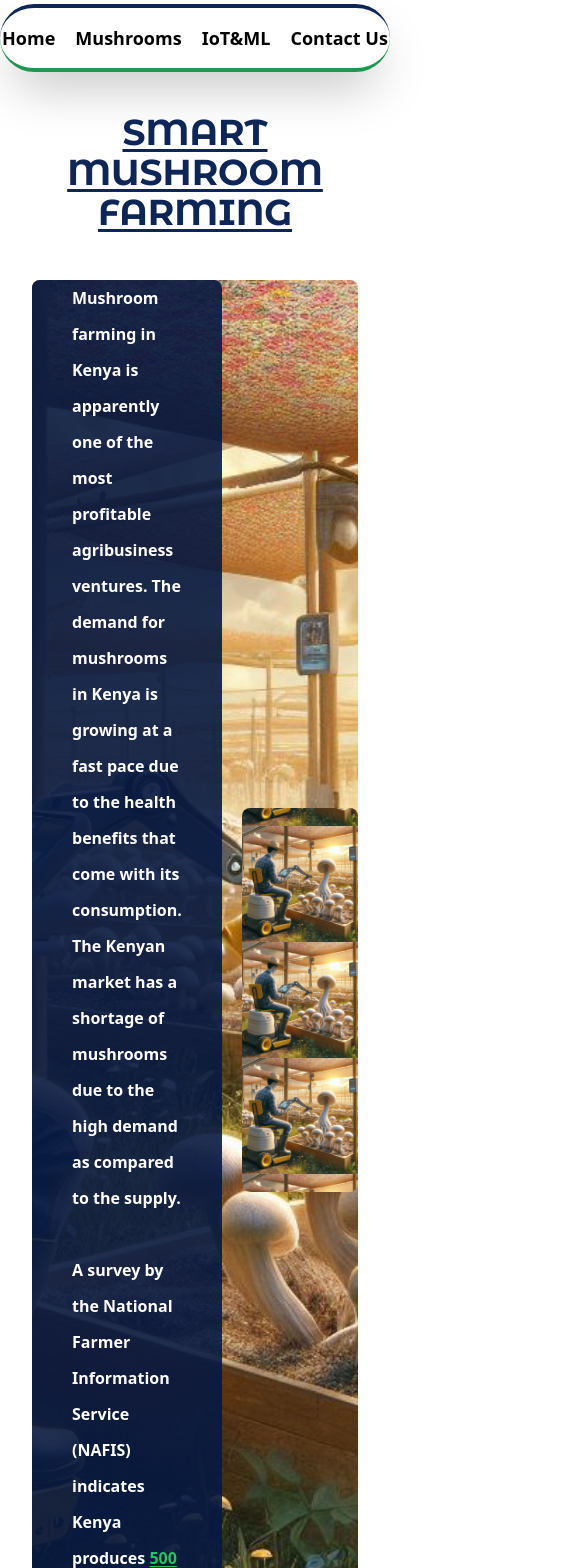
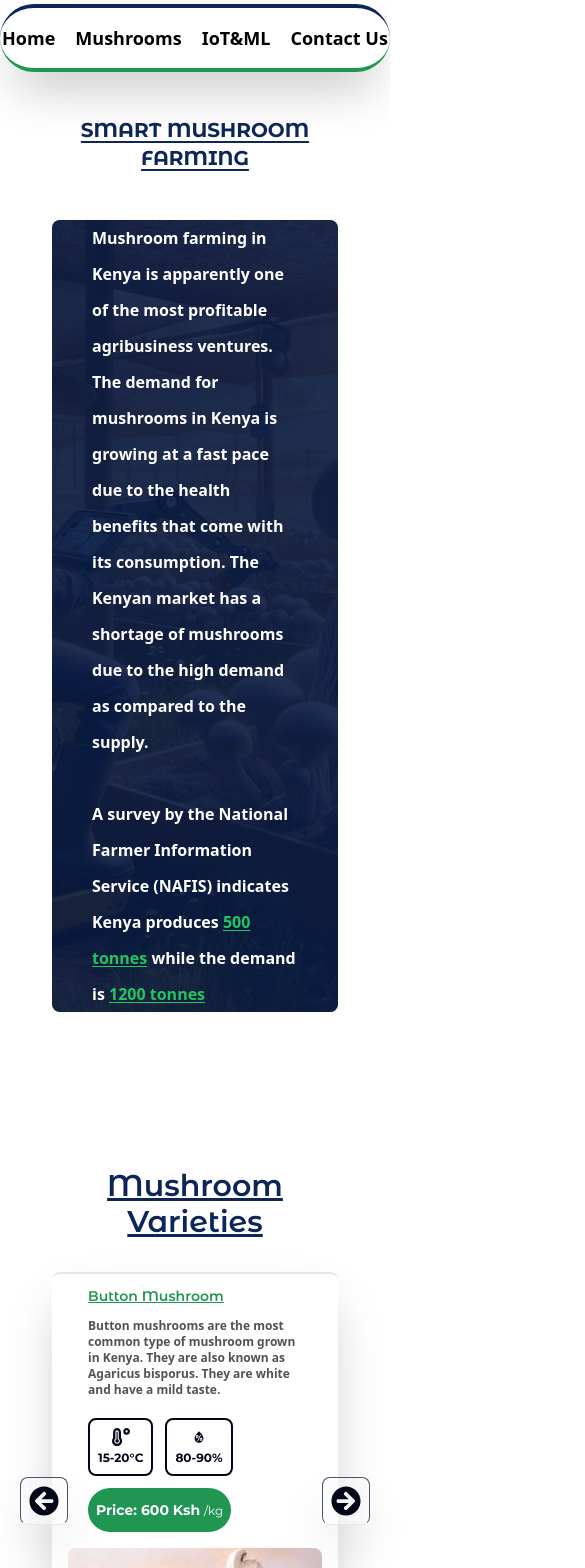
Before and after one commit to KINYENJE/JHUB-Smart-Mushroom-Farming, a React (Create React App) app: page / in a window 390 px wide. Shown: the top 1568 px of the page, 585 px wide, since content can reach past the window. Built offline with nearby package versions, Linux system fonts and the light colour scheme.

Commit message:
mobile responsive update

```diff
--- a/src/App.js
+++ b/src/App.js
@@ -16,19 +16,19 @@ function App() {
   ,[])
 
   return (
-    <>
+    <div className='flex flex-col justify-center items-center overflow-x-hidden '>
     <Navbar />
 
-    <Routes>
-      <Route path="/" element={<Hero />} />
-      <Route path="*" element={<Navigate to="/" />} />
-    </Routes>
+    <div className='flex justify-center items-center max-sm:px-5'>
+      <Routes>
+        <Route path="/" element={<Hero />} />
+        <Route path="*" element={<Navigate to="/" />} />
+      </Routes>
+    </div>
 
     <Footer />
 
-
-
-    </>
+    </div>
 
   );
 }
--- a/src/components/ContactCard.jsx
+++ b/src/components/ContactCard.jsx
@@ -1,7 +1,7 @@
 import React from 'react'
 // import { ContactDetails } from '../constants'
 
-const ContactCard = ({profilePic, name, role, linkedInUrl}) => {
+const ContactCard = ({profilePic, name, role, linkedin}) => {
   return (
     <div className='flex flex-col items-center justify-between gap-4 py-4  p-8'>
       {/** profile image */}
@@ -17,7 +17,7 @@ const ContactCard = ({profilePic, name, role, linkedInUrl}) => {
 
       {/** linkedin url */}
       <div>
-        <a href={linkedInUrl} className='text-success font-bold montserrat cursor-pointer'>View Profile</a>
+        <a href={linkedin} target='_blank' rel='noreferrer'  className='text-success font-bold montserrat cursor-pointer'>View Profile</a>
       </div>
 
     </div>
--- a/src/components/ContactUs.jsx
+++ b/src/components/ContactUs.jsx
@@ -5,7 +5,7 @@ import { ContactDetails } from '../constants'
 
 const ContactUs = () => {
   return (
-    <div className='flex items-center justify-between '>
+    <div className='flex max-sm:flex-col items-center justify-between '>
 
       {ContactDetails.map((contact, index) => (
         <ContactCard key={index} {...contact} />
--- a/src/components/Footer.jsx
+++ b/src/components/Footer.jsx
@@ -7,11 +7,11 @@ import { FaLink } from "react-icons/fa";
 
 const Footer = () => {
   return (
-    <div className='w-full h-96 bg-black py-12 flex items-center justify-between relative text-white'>
+    <div className='w-full h-96 max-sm:px-3 bg-black py-12 flex items-center justify-between relative text-white'>
 
       <div className='w-44 h-44 bg-white rounded-full mx-5 absolute -top-[88px] left-0 border  border-t-black border-x-black bg-no-repeat bg-contain bg-center' style={{backgroundImage: `url(${farmerLogo})` }} ></div>
 
-      <div className='w-1/3 flex items-center justify-center '>
+      <div className='w-1/3 flex items-center justify-center  max-sm:text-xs'>
         <ul className='flex flex-col mt-10 gap-4  '>
           {navLinks.map((link, index) => (
             <li key={index}>
@@ -22,7 +22,7 @@ const Footer = () => {
       </div>
 
 
-      <div className='text-center w-1/3 text-sm '>
+      <div className='text-center w-full text-sm max-sm:text-[8px] absolute bottom-0  '>
         <p className='text-secondary_blue'>© {new Date().getFullYear()} MushroomGuardians.com. All rights reserved.</p>
         <a href="/privacy-policy" className='text-white'>Privacy Policy</a>
         <span> | </span>
@@ -31,8 +31,8 @@ const Footer = () => {
 
 
 
-      <div className='w-1/3 flex flex-col gap-8 items-center justify-center'>
-        <h1 className=' text-blue-600 text-left text-xl'>Connect with us at:</h1>
+      <div className='w-1/3 flex flex-col gap-8 items-center justify-center max-sm:text-xs'>
+        <h1 className=' text-blue-600 text-left sm:text-xl'>Connect with us at:</h1>
 
         <div className='flex flex-col gap-4 items-center justify-center'>
         <a href="https://jhubafrica.com/" className='text-white flex gap-2' target='_blank' rel='noreferrer'>
--- a/src/components/Hero.jsx
+++ b/src/components/Hero.jsx
@@ -9,15 +9,16 @@ import farmers_ai from '../assets/images/farmer_with_AI2.jpeg'
 
 function Hero() {
   return (
-  <div className="w-full max-w-[1440px] px-8 lg:px-14 App min-h-[100vh] mt-10  " id='home'>
-    <h1 className='block text-4xl font-bold sm:text-title-xl underline underline-offset-4 '>
+    <section>
+      <div className="w-full max-w-[1440px] px-8 lg:px-14 App min-h-[100vh] mt-10 flex flex-col items-center justify-center " id='home'>
+    <h1 className='block max-sm:text-xl text-4xl font-bold sm:text-title-xl underline underline-offset-4'>
       SMART MUSHROOM FARMING
-      </h1>
+    </h1>
 
     {/** Mushroom farming in kenya details */}
-    <div className="w-full flex gap-5 my-12 rounded-lg bg-center bg-cover bg-no-repeat" style={{backgroundImage: `url(${farmers_ai})`}}>
+    <div className="w-full flex max-sm:flex-col gap-5 mx-5 my-12 rounded-lg bg-center bg-cover bg-no-repeat" style={{backgroundImage: `url(${farmers_ai})`}}>
 
-      <div className="w-2/3 text-wrap flex items-center justify-center px-10 blue_overlay rounded-lg " data-aos="fade-right"  data-aos-duration="3000">
+      <div className="max-sm:w-full  w-2/3 text-wrap flex items-center justify-center px-10 blue_overlay rounded-lg " data-aos="fade-right"  data-aos-duration="3000">
       <p className='leading-9 text-left text-white font-semibold '>
         Mushroom farming in Kenya is apparently one of the most profitable agribusiness ventures. The demand for mushrooms in Kenya is growing at a fast pace due to the health benefits that come with its consumption. The Kenyan market has a shortage of mushrooms due to the high demand as compared to the supply.
         <br/> <br/>
@@ -29,7 +30,7 @@ function Hero() {
       </div>
 
       {/** Mushroom farming in kenya image */}
-      <div className="w-2/3 flex items-center justify-center overflow-hidden" data-aos="fade-left"  data-aos-duration="3000">
+      <div className="max-sm:hidden w-2/3 flex items-center justify-center overflow-hidden" data-aos="fade-left"  data-aos-duration="3000">
        <div className="w-[300px] lg:w-[400px] h-96  rounded-lg  overflow-x-hidden bg-center  bg-contain" style={{backgroundImage: `url(${farmers_ai})`}} >
           {/* <img src={heroImage} alt="mushroom farming in kenya" className="w-full h-full object-cover" /> */}
         </div>
@@ -38,16 +39,16 @@ function Hero() {
 
 
     {/** Variety of mushrooms grown in Kenya */}
-    <section className='my-28 w-full h-[100vh] ' id='mushrooms'>
+    <section className='my-14  w-full py-5 ' id='mushrooms'>
 
-      <h2 className='text-2xl font-semibold capitalize my-8 underline underline-offset-3'>Variety of Mushrooms Grown In Kenya</h2>
+      <h2 className='text-3xl font-semibold capitalize my-8 underline underline-offset-3'>Mushroom Varieties</h2>
 
       <MushroomSlider slides={MushroomTypes}/>
     </section>
 
 
     {/** iot and ml section */}
-    <section className='my-28 w-full  overflow-hidden ' id='iot-ml'>
+    <section className='my-14  w-full  overflow-hidden ' id='iot-ml'>
       <h2 className='text-3xl font-semibold capitalize my-8 underline underline-offset-3'>IoT and Machine Learning</h2>
       <p className='font-semibold text-warmGray-700'>Our IoT and Machine Learning solutions help you to monitor and control your mushroom farm from anywhere in the world.</p>
       <IoT_ML slides={IoT_MlInfo}/>
@@ -55,7 +56,7 @@ function Hero() {
     </section>
 
     {/**Contact us */}
-    <section className='my-28  w-full h-[100vh] ' id='contact'>
+    <section className='my-14  w-full  ' id='contact'>
       <h2 className='text-3xl font-semibold capitalize my-8 underline underline-offset-3'>Contact Us</h2>
       <p>Feel free to reach out to us at: </p>
 
@@ -66,6 +67,8 @@ function Hero() {
 
 
   </div>
+    </section>
+
   )
 }
 
--- a/src/components/Navbar.jsx
+++ b/src/components/Navbar.jsx
@@ -41,7 +41,7 @@ const Navbar = () => {
 
 
   return (
-    <header className='transition duration-500' >
+    <header className='transition duration-500 w-full' >
       <div ref={headerRef} className=' w-full flex items-center justify-center py-4 shadow-2xl rounded-full my-1 border-t-4 border-b-4 border-t-primary_blue border-success bg-transparent transition-transform ease-in-out'>
         <ul className='flex gap-5 '>
           {navLinks.map((link, index) => (
--- a/src/constants/index.js
+++ b/src/constants/index.js
@@ -5,6 +5,7 @@ import maitake from "../assets/images/maitake.webp"
 import lions_mane from "../assets/images/lions.jpg"
 import james from "../assets/images/james.jpeg"
 import vince from "../assets/images/vince.jpeg"
+import ron from "../assets/images/ron.jpeg"
 import iot from "../assets/images/iot_2.jpeg"
 import ml from "../assets/images/monitoring.jpeg"
 
@@ -78,6 +79,8 @@ export const ContactDetails = [
   {name: 'James Njenga', linkedin: 'https://www.linkedin.com/in/james-mbugua-22850423a/', profilePic: james, role: 'Software Engineer'},
 
   {name: 'Allan Vincent', linkedin: 'https://www.linkedin.com/in/allan-vincent-951596245/', role: 'Software Engineer', profilePic: vince},
+
+  {name: 'Ron Timothy Ndwiga', linkedin: 'https://www.linkedin.com/in/ron-gitonga/', role: 'Software Engineer', profilePic: ron},
 ]
 
 
```
Also changed, not shown: src/assets/images/ron.jpeg (added).
